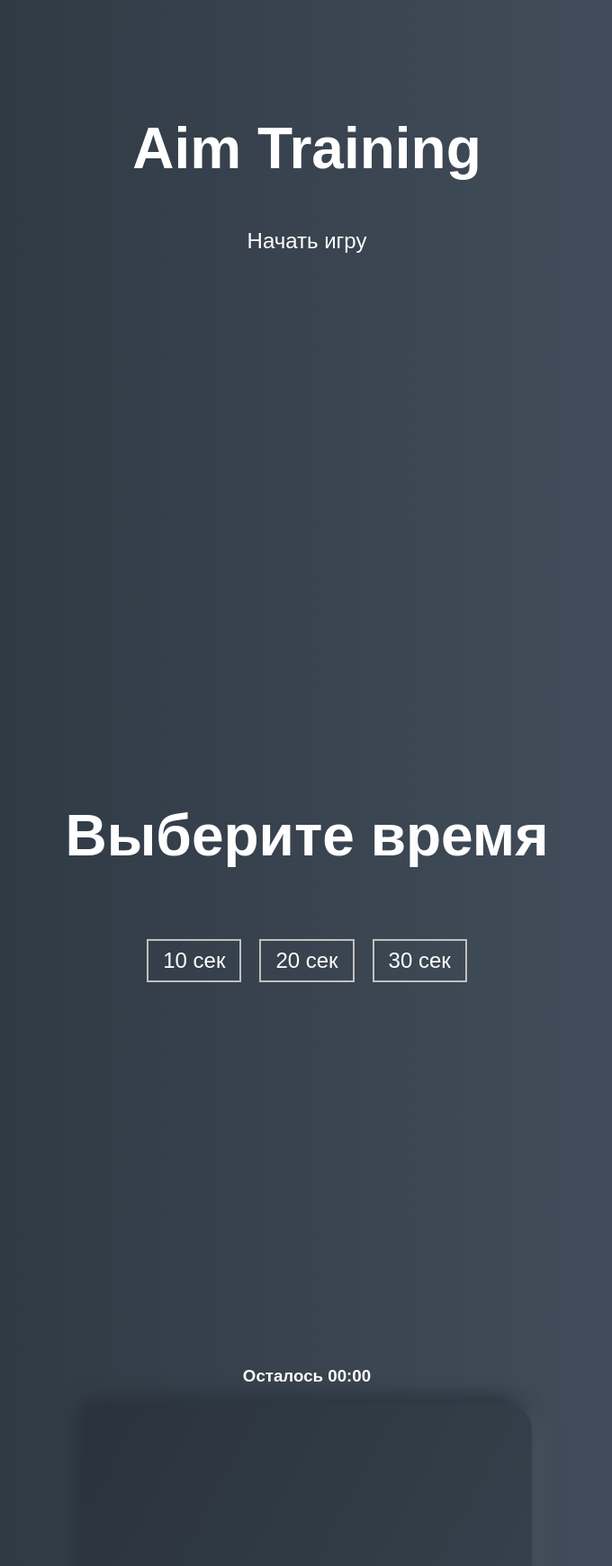
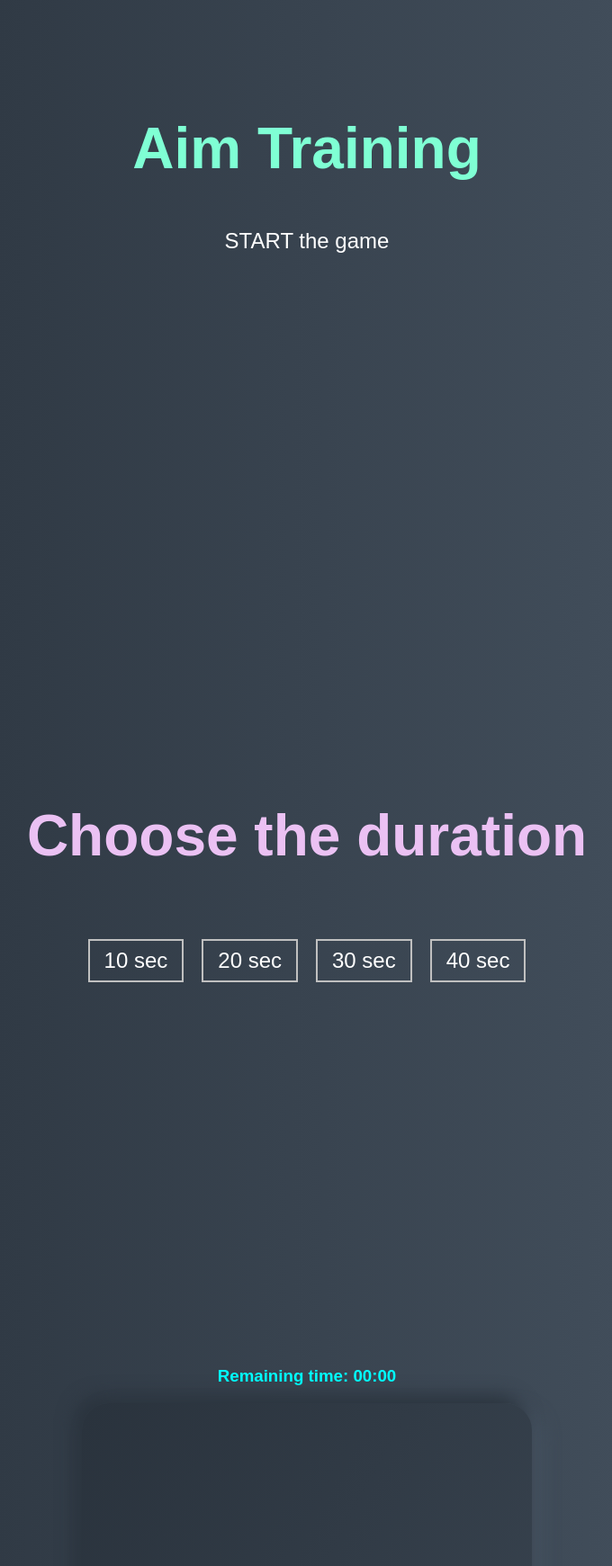
Before and after one commit to Verson-tech/aim-training-game, a plain HTML site: page index.html in a window 1280 px wide. Shown: the part 220-1961 px from the top of the page at 90% size, without its empty margins (299-979 px from the left). Drawn offline with Linux system fonts and the light colour scheme; a web font is replaced by a local one.

Commit message:
added a time box & random color circle shadow

```diff
--- a/app.js
+++ b/app.js
@@ -3,6 +3,9 @@ const screens = document.querySelectorAll('.screen')
 const timeList = document.querySelector('#time-list')
 const timeEl = document.querySelector('#time')
 const board = document.querySelector('#board')
+const colors = ['#ecf542','#fa0c24','##0cfa0c','#f7fcf7','#f307f7','#1a2beb','#f3f707','#f5f5eb','#21fce3','#0c0d0d','#0a0a0a','#e05024','#2cfa02']
+
+
 let time = 0;
 let score = 0;
 
@@ -27,6 +30,9 @@ board.addEventListener('click', event =>{
 
     }
 })
+
+
+
 
 
 function startGame(){
@@ -54,8 +60,7 @@ function setTime(value){
 
 function finishGame(){
     timeEl.parentNode.remove()
-    board.innerHTML = `<h1>Your score: <span class="primary">${score}</span></h1>`
-
+      board.innerHTML = `<h1>Your score: <span class="primary">${score}</span></h1>`
 }
 
 function createRandomCircle(){
@@ -72,6 +77,8 @@ function createRandomCircle(){
     circle.style.top = `${y}px`
     circle.style.left = `${x}px`
 
+    circle.addEventListener('click', setColor(circle))
+    setColor(circle)
 
     board.append(circle)
 }
@@ -79,3 +86,15 @@ function createRandomCircle(){
 function getRandomNumber(min, max){
     return Math.round(Math.random() * (max - min) + min)
 }
+
+
+function setColor(element){
+    const color = getRandomColor()
+    element.style.backgroundColor = color
+    element.style.boxShadow = `0 0 7px ${color},0 0 70px ${color}`
+}
+
+function getRandomColor(){
+    const index = Math.floor(Math.random() * colors.length)
+    return colors[index]
+}
--- a/index.html
+++ b/index.html
@@ -8,33 +8,38 @@
   </head>
   <body>
     <div class="screen">
-      <h1>Aim Training</h1>
-      <a href="#" class="start" id="start">Начать игру</a>
+      <h1 style="color: aquamarine;">Aim Training</h1>
+      <a href="#" class="start" id="start">START the game</a>
     </div>
 
     <div class="screen">
-      <h1>Выберите время</h1>
+      <h1 style="color: rgb(235, 193, 243);">Choose the duration</h1>
       <ul class="time-list" id="time-list">
         <li>
           <button class="time-btn" data-time="10">
-            10 сек
+            10 sec
           </button>
         </li>
         <li>
           <button class="time-btn" data-time="20">
-            20 сек
+            20 sec
           </button>
         </li>
         <li>
           <button class="time-btn" data-time="30">
-            30 сек
+            30 sec
+          </button>
+        </li>
+        <li>
+          <button class="time-btn" data-time="30">
+            40 sec
           </button>
         </li>
       </ul>
     </div>
 
     <div class="screen">
-      <h3>Осталось <span id="time">00:00</span></h3>
+      <h3 style="color: cyan;">Remaining time: <span id="time">00:00</span></h3>
       <div class="board" id="board"></div>
     </div>
     <script src="app.js"></script>
```
